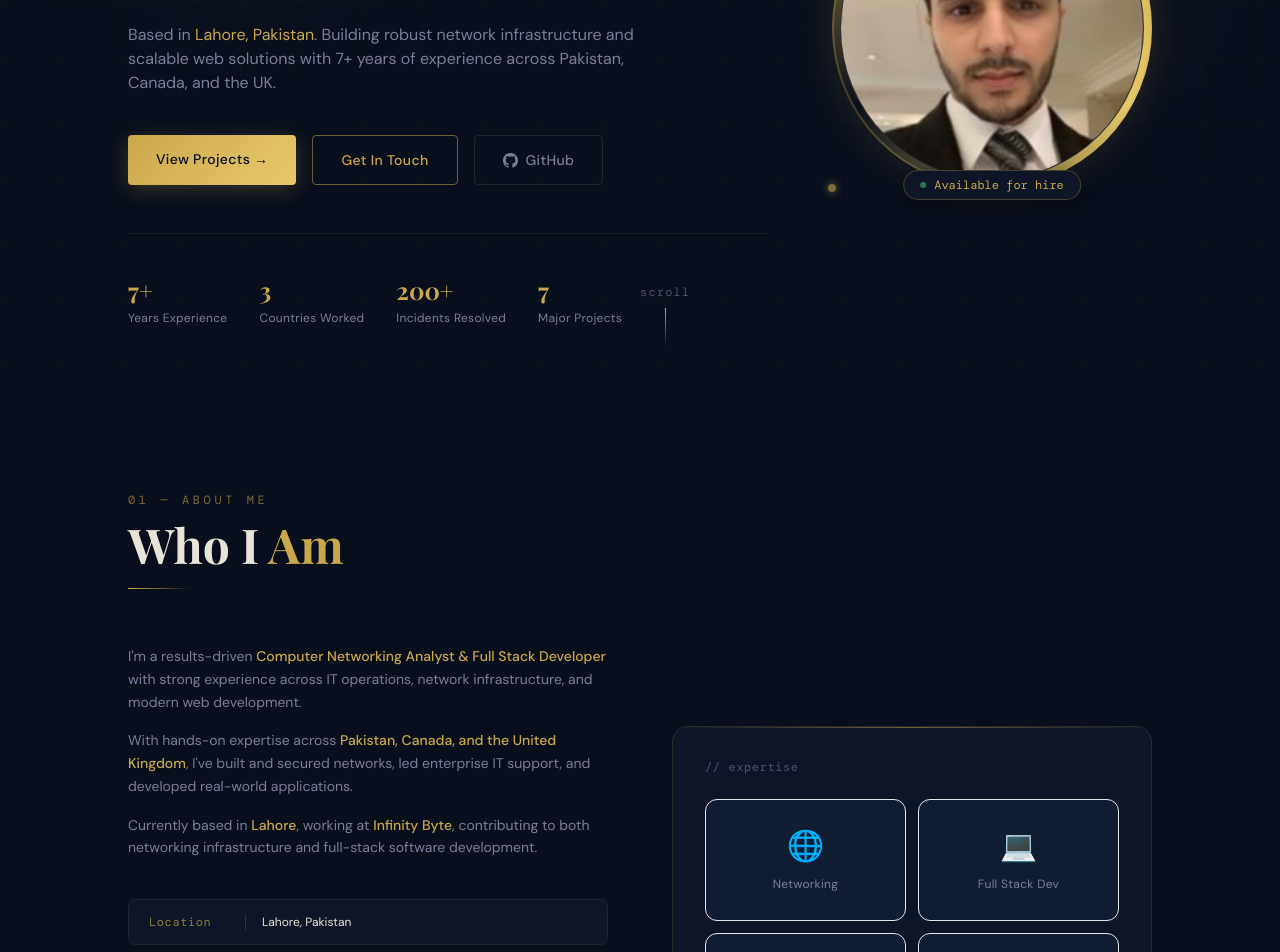
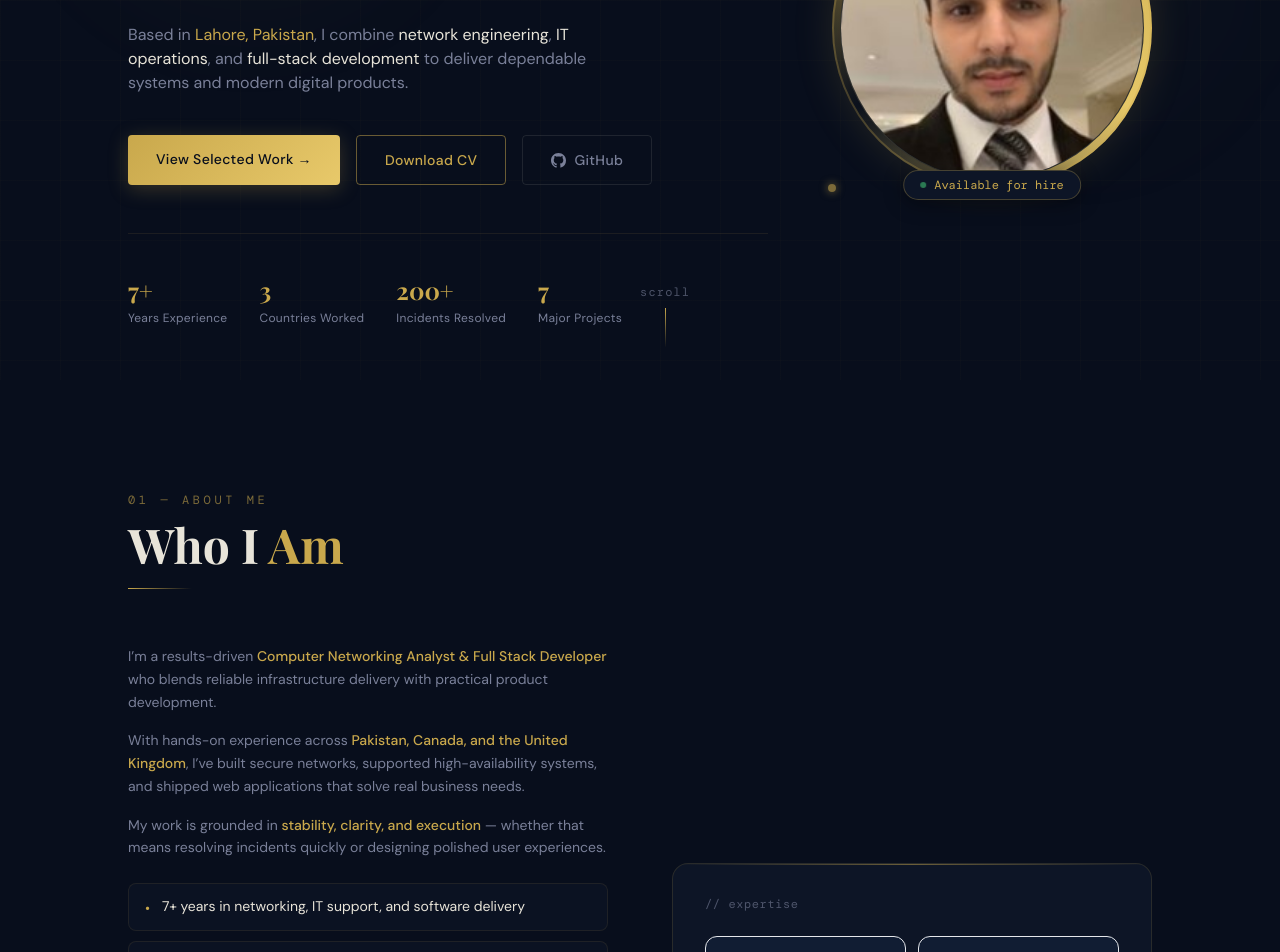
Before and after one commit to jay2998/jahangir-portfolio, a React (Vite) app: page / in a window 1280 px wide. Shown: the part 420-1372 px from the top of the page. Built offline with nearby package versions, Linux system fonts and the light colour scheme; no server answers; a web font is replaced by a local one.

Commit message:
Refresh portfolio content and visuals

```diff
--- a/index.html
+++ b/index.html
@@ -9,9 +9,9 @@
     <meta name="viewport" content="width=device-width, initial-scale=1.0" />
 
     <!-- Primary Meta -->
-    <title>Jahangir Ali — Computer Networking Analyst & Front-End Developer</title>
-    <meta name="description" content="Jahangir Ali — Computer Networking Analyst & Full Stack Developer based in Lahore, Pakistan. 7+ years of experience in network infrastructure, IT operations, and scalable web development." />
-    <meta name="keywords" content="Jahangir Ali, Computer Networking, Full Stack Developer, React, Lahore, Pakistan, IT Analyst, Network Engineer" />
+    <title>Jahangir Ali — Computer Networking Analyst & Full Stack Developer</title>
+    <meta name="description" content="Jahangir Ali is a Computer Networking Analyst and Full Stack Developer based in Lahore, Pakistan, with 7+ years of experience in infrastructure, IT operations, and modern web development." />
+    <meta name="keywords" content="Jahangir Ali, Computer Networking, Full Stack Developer, React, Lahore, Pakistan, IT Analyst, Network Engineer, IoT" />
     <meta name="author" content="Jahangir Ali" />
 
     <!-- Open Graph (LinkedIn, Facebook, WhatsApp) -->
--- a/src/components/About.jsx
+++ b/src/components/About.jsx
@@ -35,14 +35,23 @@ export default function About() {
           className={`transition-all duration-700 ${leftVisible ? 'opacity-100 translate-x-0' : 'opacity-0 -translate-x-10'}`}
         >
           <p className="text-[#7A8099] leading-relaxed mb-4 text-sm">
-            I'm a results-driven <span className="text-[#C9A84C] font-medium">Computer Networking Analyst & Full Stack Developer</span> with strong experience across IT operations, network infrastructure, and modern web development.
+            I’m a results-driven <span className="text-[#C9A84C] font-medium">Computer Networking Analyst & Full Stack Developer</span> who blends reliable infrastructure delivery with practical product development.
           </p>
           <p className="text-[#7A8099] leading-relaxed mb-4 text-sm">
-            With hands-on expertise across <span className="text-[#C9A84C] font-medium">Pakistan, Canada, and the United Kingdom</span>, I've built and secured networks, led enterprise IT support, and developed real-world applications.
+            With hands-on experience across <span className="text-[#C9A84C] font-medium">Pakistan, Canada, and the United Kingdom</span>, I’ve built secure networks, supported high-availability systems, and shipped web applications that solve real business needs.
           </p>
-          <p className="text-[#7A8099] leading-relaxed mb-10 text-sm">
-            Currently based in <span className="text-[#C9A84C] font-medium">Lahore</span>, working at <span className="text-[#C9A84C] font-medium">Infinity Byte</span>, contributing to both networking infrastructure and full-stack software development.
+          <p className="text-[#7A8099] leading-relaxed mb-6 text-sm">
+            My work is grounded in <span className="text-[#C9A84C] font-medium">stability, clarity, and execution</span> — whether that means resolving incidents quickly or designing polished user experiences.
           </p>
+
+          <div className="grid gap-2.5 mb-8">
+            {personalInfo.highlights.map((item) => (
+              <div key={item} className="flex items-start gap-3 rounded-lg border border-[#C9A84C]/10 bg-[#0D1526]/70 px-4 py-3 text-sm text-[#E8E4D9]">
+                <span className="mt-0.5 text-[#C9A84C]">•</span>
+                <span>{item}</span>
+              </div>
+            ))}
+          </div>
 
           <div className="flex flex-col gap-2.5">
             {infoRows.map((row) => (
--- a/src/components/Contact.jsx
+++ b/src/components/Contact.jsx
@@ -97,7 +97,7 @@ export default function Contact() {
         {/* Left */}
         <div ref={leftRef} className={`transition-all duration-700 ${leftVisible ? 'opacity-100 translate-x-0' : 'opacity-0 -translate-x-8'}`}>
           <p className="text-[#7A8099] text-sm leading-relaxed mb-8">
-            Open to freelance projects, full-time roles, and collaborations. Whether it's a networking challenge or a full-stack build — let's talk.
+            Open to freelance projects, full-time roles, and strategic collaborations. I enjoy solving operational challenges and turning ideas into dependable digital experiences.
           </p>
           <div className="flex flex-col gap-3">
             {contactLinks.map((link) => {
--- a/src/components/Hero.jsx
+++ b/src/components/Hero.jsx
@@ -93,9 +93,10 @@ export default function Hero() {
             className="text-[#7A8099] text-sm md:text-base max-w-lg leading-relaxed mb-10 animate-fade-up opacity-0"
             style={{ animationDelay: '0.8s', animationFillMode: 'forwards' }}
           >
-            Based in <span className="text-[#C9A84C]">Lahore, Pakistan</span>. Building robust
-            network infrastructure and scalable web solutions with 7+ years of experience across
-            Pakistan, Canada, and the UK.
+            Based in <span className="text-[#C9A84C]">Lahore, Pakistan</span>, I combine
+            <span className="text-[#E8E4D9]"> network engineering</span>,
+            <span className="text-[#E8E4D9]"> IT operations</span>, and
+            <span className="text-[#E8E4D9]"> full-stack development</span> to deliver dependable systems and modern digital products.
           </p>
 
           {/* Buttons */}
@@ -114,13 +115,14 @@ export default function Hero() {
               onMouseEnter={e => (e.target.style.boxShadow = '0 8px 30px rgba(201,168,76,0.45)')}
               onMouseLeave={e => (e.target.style.boxShadow = '0 4px 20px rgba(201,168,76,0.25)')}
             >
-              View Projects →
+              View Selected Work →
             </a>
             <a
-              href="#contact"
+              href="/cv/Jahangir_Ali_CV.pdf"
+              download
               className="px-7 py-3.5 border border-[#C9A84C]/50 text-[#C9A84C] font-sans text-sm font-medium tracking-wide rounded hover:bg-[#C9A84C]/8 hover:border-[#C9A84C] transition-all duration-300"
             >
-              Get In Touch
+              Download CV
             </a>
             <a
               href={personalInfo.github}
--- a/src/data/portfolioData.js
+++ b/src/data/portfolioData.js
@@ -16,7 +16,21 @@ export const personalInfo = {
   github: "https://github.com/jay2998",
   languages: "English (Fluent) · Urdu (Native)",
   summary:
-    "Results-driven Computer Networking Analyst & Full Stack Developer with 7+ years of hands-on experience across Pakistan, Canada, and the United Kingdom. Expertise in network infrastructure, IT operations, and scalable web development.",
+    "Strategic IT professional with 7+ years of experience delivering reliable networking operations, secure infrastructure, and polished web solutions across Pakistan, Canada, and the United Kingdom.",
+  headline:
+    "Reliable systems engineer and product-minded developer focused on uptime, security, and measurable business impact.",
+  highlights: [
+    "7+ years in networking, IT support, and software delivery",
+    "Experience across enterprise support, freelance consulting, and product teams",
+    "Built scalable web applications and IoT-driven prototypes",
+    "Strong communicator with a track record of calm, dependable delivery",
+  ],
+  focusAreas: [
+    "Network infrastructure design and troubleshooting",
+    "IT operations, incident response, and endpoint security",
+    "Full-stack web development and responsive UX",
+    "IoT systems, automation, and smart-device prototyping",
+  ],
 };
 
 export const stats = [
--- a/src/index.css
+++ b/src/index.css
@@ -16,3 +16,19 @@ body {
   font-family: 'DM Sans', sans-serif;
   overflow-x: hidden;
 }
+
+::selection {
+  background: rgba(201, 168, 76, 0.35);
+  color: #fff;
+}
+
+body::before {
+  content: '';
+  position: fixed;
+  inset: 0;
+  pointer-events: none;
+  background-image: radial-gradient(rgba(201, 168, 76, 0.06) 0.8px, transparent 0.8px);
+  background-size: 24px 24px;
+  opacity: 0.25;
+  z-index: -1;
+}
```
